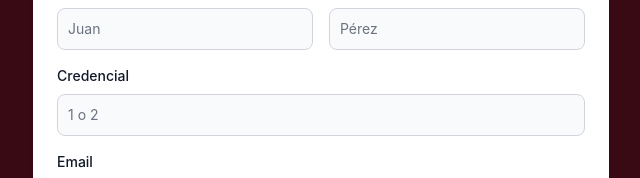
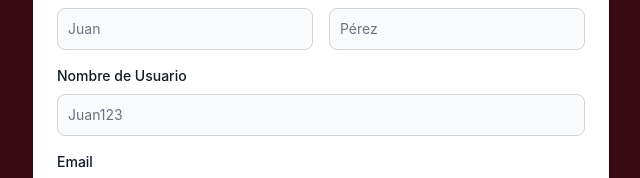
Before and after one commit to RodrigoLopez21/login-angular-windows, an Angular app in the folder LoginAngular-Frontend/: page /signIn in a window 1280 px wide. Shown: the part 250-428 px from the top of the page, without its empty margins (319-959 px from the left). Built offline with nearby package versions, Linux system fonts and the light colour scheme.

Commit message:
Cambio en la credencial

```diff
--- a/LoginAngular-Frontend/src/app/sig-in/sig-in.component.html
+++ b/LoginAngular-Frontend/src/app/sig-in/sig-in.component.html
@@ -21,9 +21,9 @@
                 class="bg-gray-50 border border-gray-300 text-gray-900 sm:text-sm rounded-lg focus:ring-primary-600 focus:border-primary-600 block w-full p-2.5 dark:bg-gray-700 dark:border-gray-600 dark:placeholder-gray-400 dark:text-white dark:focus:ring-blue-500 dark:focus:border-blue-500" placeholder="Pérez" />
             </div>
             <div class="col-span-2">
-              <label for="floatingCredential" class="block mb-2 text-sm font-medium text-gray-900 dark:text-white">Credencial</label>
-              <input [(ngModel)]="Ucredential" name="credential" id="floatingCredential" type="number" required maxlength="1"
-                class="bg-gray-50 border border-gray-300 text-gray-900 sm:text-sm rounded-lg focus:ring-primary-600 focus:border-primary-600 block w-full p-2.5 dark:bg-gray-700 dark:border-gray-600 dark:placeholder-gray-400 dark:text-white dark:focus:ring-blue-500 dark:focus:border-blue-500" placeholder="1 o 2" />
+              <label for="floatingCredential" class="block mb-2 text-sm font-medium text-gray-900 dark:text-white">Nombre de Usuario</label>
+              <input [(ngModel)]="Ucredential" name="credential" id="floatingCredential" type="text" required maxlength="30"
+                class="bg-gray-50 border border-gray-300 text-gray-900 sm:text-sm rounded-lg focus:ring-primary-600 focus:border-primary-600 block w-full p-2.5 dark:bg-gray-700 dark:border-gray-600 dark:placeholder-gray-400 dark:text-white dark:focus:ring-blue-500 dark:focus:border-blue-500" placeholder="Juan123" />
             </div>
             <div class="col-span-2">
               <label for="floatingEmail" class="block mb-2 text-sm font-medium text-gray-900 dark:text-white">Email</label>
```
